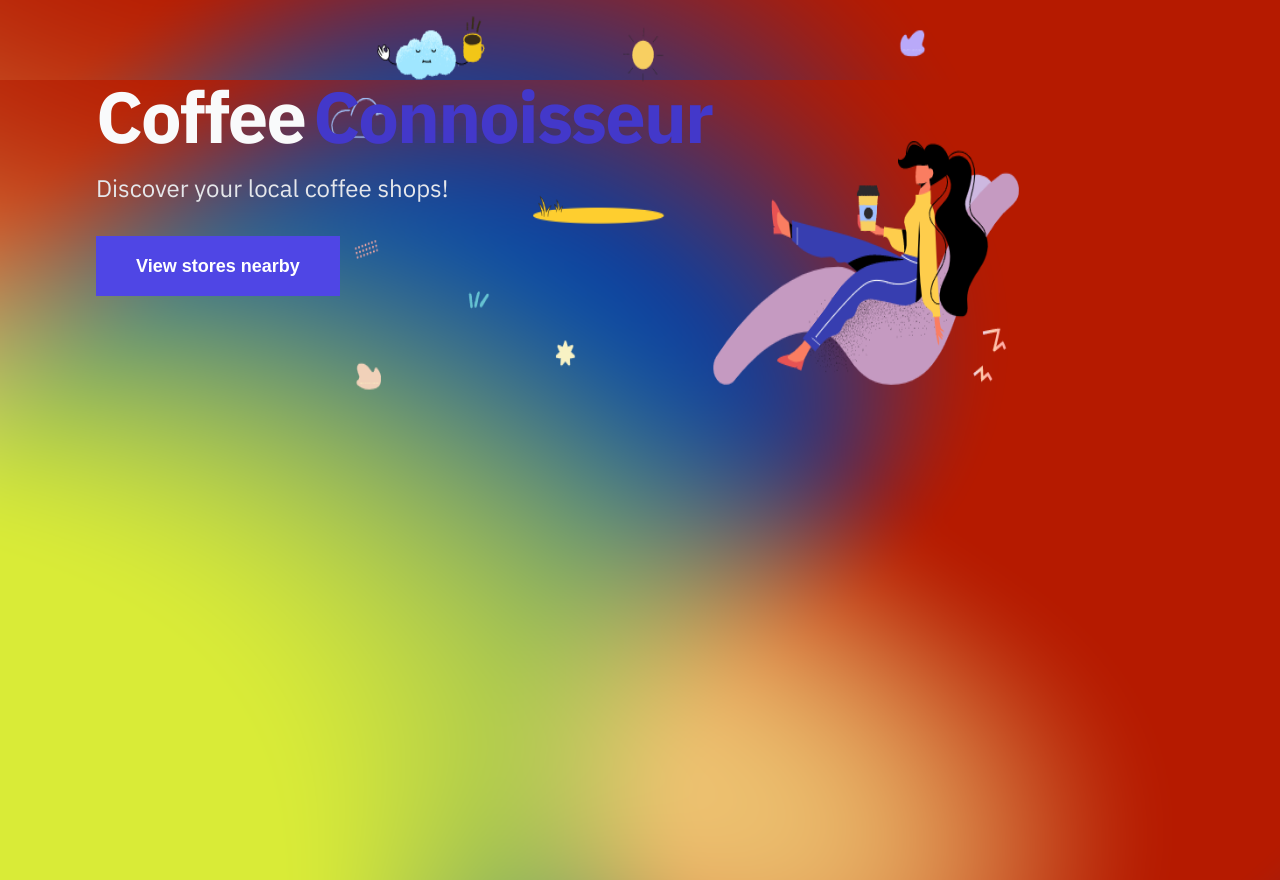
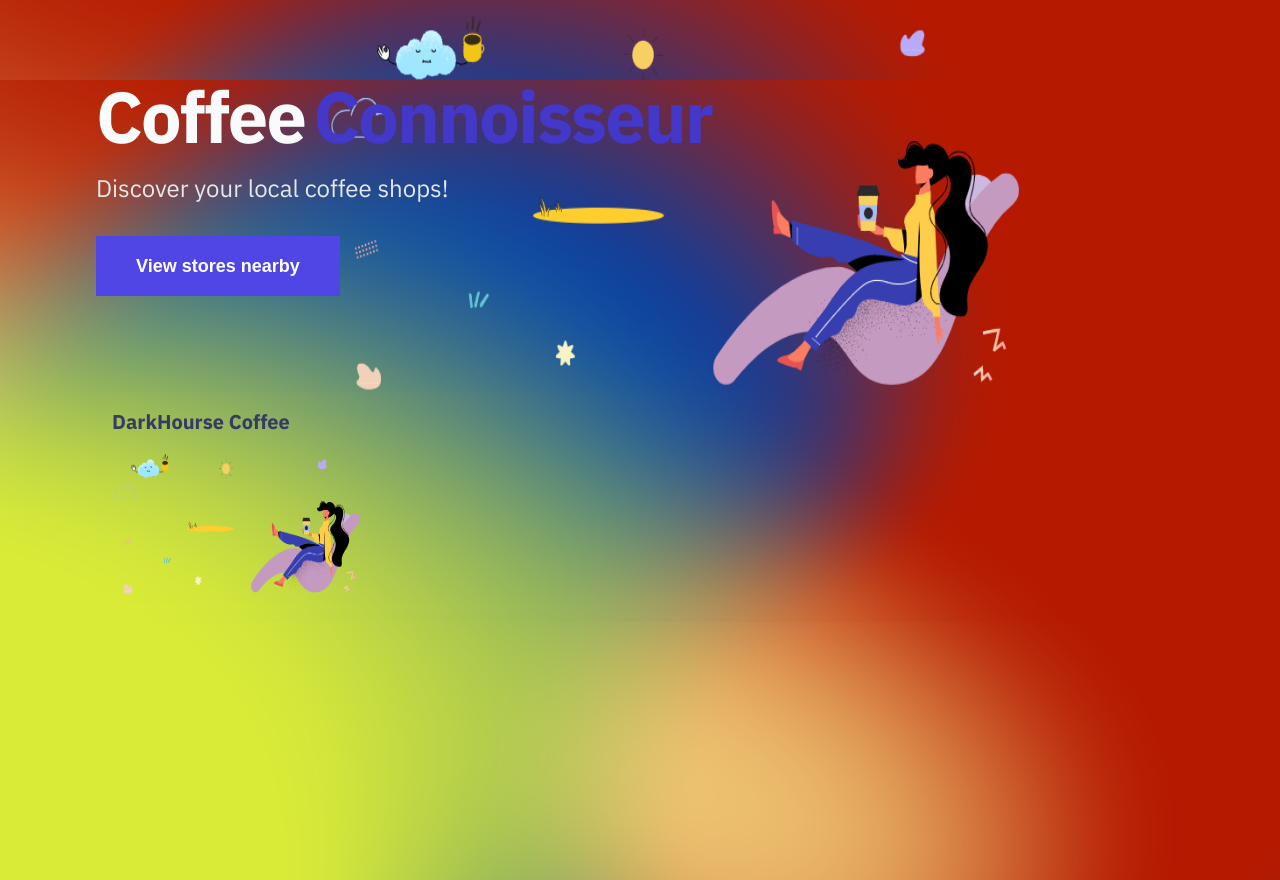
Before and after one commit to eystein/ztm-nextjs-coffeeshop, a Next.js app: page / in a window 1280 px wide. Built offline with nearby package versions, Linux system fonts and the light colour scheme.

Commit message:
Card component with CSS module

```diff
--- /dev/null
+++ b/components/card.js
@@ -0,0 +1,28 @@
+import Link from 'next/link'
+import Image from 'next/image'
+import styles from './card.module.css'
+
+const Card = (props) => {
+	return (
+		<Link href={props.href}>
+			<a className={styles.cardLink}>
+				<div className={styles.container}>
+					<div className={styles.cardHeaderWrapper}>
+						<h2 className={styles.cardHeader}>{props.name}</h2>
+					</div>
+					<div className={styles.cardImageWrapper}>
+						<Image
+							className={styles.cardImage}
+							src={props.imgUrl}
+							alt={props.imgAlt}
+							width={250}
+							height={150}
+						/>
+					</div>
+				</div>
+			</a>
+		</Link>
+	)
+}
+
+export default Card;
--- /dev/null
+++ b/components/card.module.css
@@ -0,0 +1,56 @@
+.cardLink {
+  margin: auto;
+  --tw-shadow: 0 20px 25px -5px rgba(0, 0, 0, 0.1),
+    0 10px 10px -5px rgba(0, 0, 0, 0.04);
+  box-shadow: 0 0 transparent, 0 0 #0000, 0 0 transparent, 0 0 #0000,
+    0 0 transparent;
+
+  border-color: var(--text-white-100);
+  border-radius: 0.75rem /* 12px */;
+}
+
+.container {
+  border-radius: 0.75rem /* 12px */;
+  padding-top: 0.25rem /* 4px */;
+  padding-bottom: 0.25rem /* 4px */;
+  padding-bottom: 1.25rem /* 20px */;
+  padding-left: 1rem /* 16px */;
+  padding-right: 1rem /* 16px */;
+
+  backdrop-filter: blur(10px);
+}
+
+.cardHeaderWrapper {
+  margin-top: 0.75rem /* 12px */;
+  margin-bottom: 0.75rem /* 12px */;
+}
+
+.cardHeader {
+  text-overflow: ellipsis;
+  white-space: nowrap;
+  font-size: 1.25rem /* 20px */;
+  line-height: 1.75rem /* 28px */;
+  font-weight: 800;
+  overflow: hidden;
+  width: 16rem /* 256px */;
+}
+
+.cardImageWrapper {
+  color: var(--text-white-100);
+}
+
+.cardImage {
+  border-radius: 0.75rem /* 12px */;
+}
+
+@media (min-width: 1024px) {
+  .cardHeader {
+    width: 16rem /* 256px */;
+  }
+}
+
+@media (min-width: 768px) {
+  .cardHeader {
+    width: 16rem /* 256px */;
+  }
+}
--- a/pages/index.js
+++ b/pages/index.js
@@ -1,6 +1,7 @@
 import Head from 'next/head'
 import Image from 'next/image'
 import Banner from '../components/banner'
+import Card from '../components/card'
 import styles from '../styles/Home.module.css'
 
 
@@ -22,6 +23,11 @@
 				<div className={styles.heroImage}>
 					<Image src="/static/hero-image.png" alt="Illustration of woman sitting on a cloud and drinking coffee." width={700} height={400} />
 				</div>
+				<Card
+					name="DarkHourse Coffee"
+					imgUrl="/static/hero-image.png"
+					href="/coffee-store/darkhorse-coffee"
+					/>
 			</main>
 
 
```
